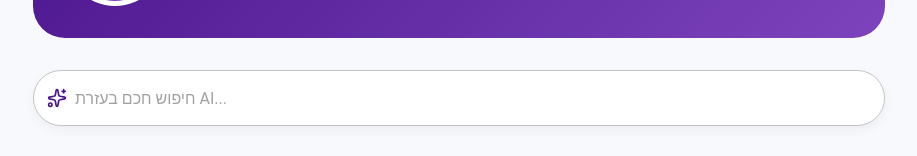
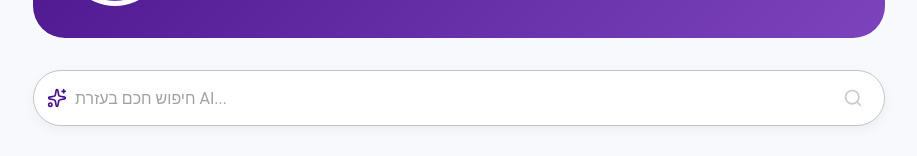
Before and after one commit to chenzabatani-spec/web_application_final, a React (Vite) app in the folder client/: page / in a window 1280 px wide. Shown: the part 178-334 px from the top of the page, without its empty margins (181-1098 px from the left). Built offline with nearby package versions, Linux system fonts and the light colour scheme; sample sign-in values are in the browser's storage.

Commit message:
feat(ai): add semantic search with 60% threshold and fix TS types

```diff
--- a/client/src/pages/Home/Home.tsx
+++ b/client/src/pages/Home/Home.tsx
@@ -1,35 +1,74 @@
 import React, { useEffect, useState } from "react";
 import { useNavigate } from "react-router-dom";
-import { Container, Box, Typography, Avatar, IconButton, InputAdornment, Paper } from "@mui/material";
-import { LogOut, Mail, Sparkles } from "lucide-react";
+import { Container, Box, Typography, Avatar, IconButton, InputAdornment, Paper, CircularProgress } from "@mui/material";
+import { LogOut, Mail, Sparkles, Search } from "lucide-react";
 import { HomeRoot, ProfileHeader, AISearchField } from "./Home.styles";
+import aiService, { type SearchResult } from "../../services/ai-service";
+
+interface UserProfile {
+  _id?: string;
+  username: string;
+  email: string;
+  photo?: string;
+}
 
 const Home = () => {
   const navigate = useNavigate();
-  const [user, setUser] = useState<any>(null);
 
-  useEffect(() => {
+  // State to hold the user profile, search query, search results, loading state, and error message
+  const [user] = useState<UserProfile | null>(() => {
     const savedUser = localStorage.getItem("user");
-
-  if (!savedUser || savedUser === "undefined") {
-    localStorage.removeItem("user");
-    navigate("/login");
-    return;
-  }
-
+    if (savedUser && savedUser !== "undefined") {
       try {
-    setUser(JSON.parse(savedUser));
+        return JSON.parse(savedUser);
       } catch (e) {
         console.error("Failed to parse user", e);
+        return null;
+      }
+    }
+    return null;
+  });
+
+  const [searchQuery, setSearchQuery] = useState("");
+  const [searchResults, setSearchResults] = useState<SearchResult[]>([]);
+  const [isLoading, setIsLoading] = useState(false);
+  const [error, setError] = useState<string | null>(null);
+
+  // Check if user is authenticated on component mount, and redirect to login if not
+  useEffect(() => {
+    if (!user) {
       localStorage.removeItem("user");
       navigate("/login");
     }
-  }, [navigate]);
+  }, [user, navigate]);
 
   const handleLogout = () => {
     localStorage.removeItem("user");
     localStorage.removeItem("token");
     navigate("/login");
+  };
+
+  const handleSearch = () => {
+    if (!searchQuery.trim()) return;
+
+    setIsLoading(true);
+    setError(null);
+    setSearchResults([]);
+
+    const { request } = aiService.searchSimilarPosts(searchQuery);
+
+    request
+      .then((res) => {
+        // Filter results to only include those with a similarity score of 60% or higher before updating state
+        const filteredResults = res.data.results.filter((post: SearchResult) => post.score >= 0.60);
+        setSearchResults(filteredResults);
+        setIsLoading(false);
+      })
+      .catch((err) => {
+        if (err.name === 'CanceledError') return;
+        setError("אופס! משהו השתבש בחיפוש. נסה שוב.");
+        setIsLoading(false);
+      });
   };
 
   if (!user) return null;
@@ -68,15 +107,45 @@ const Home = () => {
         <AISearchField
           fullWidth
           placeholder="חיפוש חכם בעזרת AI..."
+          value={searchQuery}
+          onChange={(e) => setSearchQuery(e.target.value)}
+          onKeyDown={(e) => e.key === 'Enter' && handleSearch()}
+          disabled={isLoading}
           InputProps={{
             startAdornment: (
               <InputAdornment position="start">
-                <Sparkles size={20} color="#4a148c" />
+                <Sparkles size={20} color={isLoading ? "#ccc" : "#4a148c"} />
+              </InputAdornment>
+            ),
+            endAdornment: (
+              <InputAdornment position="end">
+                <IconButton onClick={handleSearch} disabled={isLoading || !searchQuery.trim()}>
+                  {isLoading ? <CircularProgress size={20} color="primary" /> : <Search size={20} color={searchQuery.trim() ? "#4a148c" : "#ccc"} />}
+                </IconButton>
               </InputAdornment>
             )
           }}
         />
 
+        {error && (
+          <Typography color="error" textAlign="center" mb={2}>
+            {error}
+          </Typography>
+        )}
+
+        {searchResults.length > 0 ? (
+          <Box sx={{ display: 'flex', flexDirection: 'column', gap: 2 }}>
+            {searchResults.map((post) => (
+              <Paper key={post.postId} sx={{ p: 3, borderRadius: 4, textAlign: 'right', borderLeft: '4px solid #4a148c' }}>
+                <Typography variant="body1" sx={{ mb: 1 }}>{post.text}</Typography>
+                <Typography variant="caption" sx={{ color: 'text.secondary', fontWeight: 'bold' }}>
+                  🎯 התאמה: {(post.score * 100).toFixed(0)}%
+                </Typography>
+              </Paper>
+            ))}
+          </Box>
+        ) : (
+          !isLoading && (
             <Paper sx={{ p: 5, textAlign: 'center', borderRadius: 8, border: '2px dashed #e0e0e0', bgcolor: 'rgba(255,255,255,0.5)' }}>
                 <Typography color="primary" variant="h6" fontWeight={700} gutterBottom>
                   הפיד שלך בדרך!
@@ -85,6 +154,9 @@ const Home = () => {
                   כאן יופיעו הפוסטים מ-MongoDB אחרי שנחבר את ה-Post Controller.
                 </Typography>
             </Paper>
+          )
+        )}
+
       </Container>
     </HomeRoot>
   );
```
Lines whose indentation alone changed are shown as unchanged.
